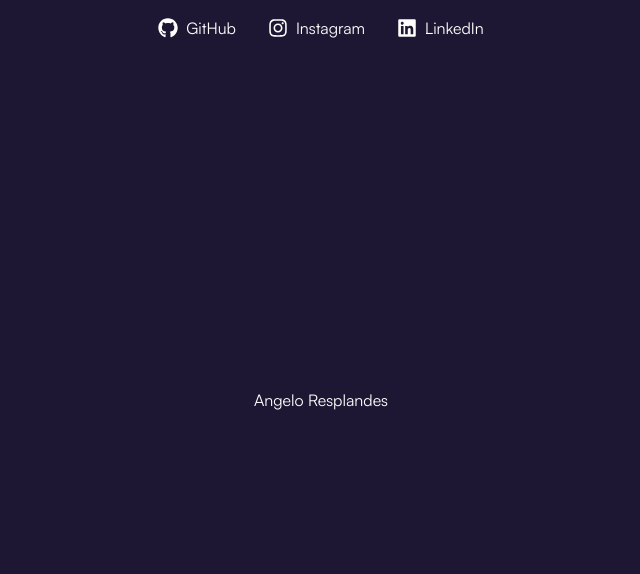
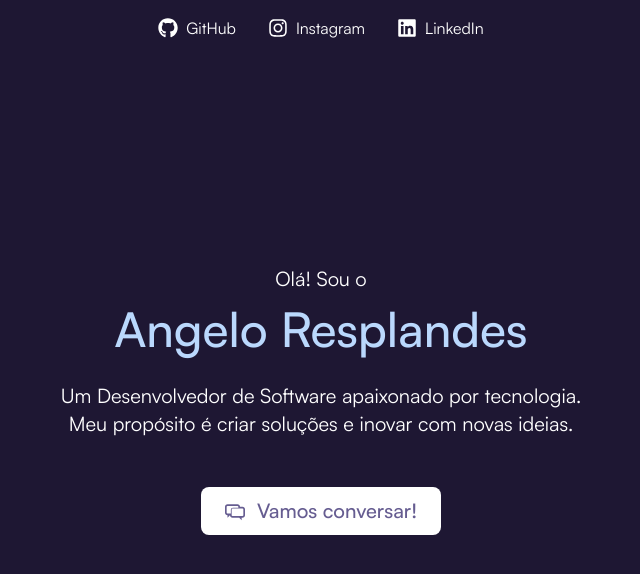
Before and after one commit to AngeloResplandes/portifolio, a React (Vite) app: page / in a window 1280 px wide. Shown: the top 574 px of the page, without its empty margins (319-959 px from the left). Built offline with nearby package versions, Linux system fonts and the light colour scheme.

Commit message:
feat: main.tsx

```diff
--- a/src/components/Main.tsx
+++ b/src/components/Main.tsx
@@ -1,7 +1,34 @@
+import { TiMessages } from "react-icons/ti";
+
 export const Main = () => {
     return (
         <div className="h-screen w-full flex justify-center items-center">
-            <h1>Angelo Resplandes</h1>
+            <div className="h-72 flex flex-col justify-evenly items-center text-center text-xl">
+                <div>
+                    <p className="mb-3">Olá! Sou o</p>
+                    <h1 className="text-5xl font-medium mb-5">
+                        <span className="animate-color-cycle">
+                            Angelo Resplandes
+                        </span>
+                    </h1>
+                </div>
+                <div className="mb-10">
+                    <p>Um Desenvolvedor de Software apaixonado por tecnologia.</p>
+                    <p>Meu propósito é criar soluções e inovar com novas ideias.</p>
+                </div>
+                <a
+                    href=""
+                    target=""
+                    rel="noopener noreferrer"
+                    aria-label="Abrir Formulário"
+                    className={`bg-white text-[#665D91] flex items-center
+                        w-auto h-8 p-6 rounded-lg transition duration-300
+                        ease-in-out hover:bg-[#665D91] hover:text-white
+                        hover:shadow-xl`}>
+                    <TiMessages className="h-5 w-5 mr-3" />
+                    <span className="font-medium">Vamos conversar!</span>
+                </a>
+            </div>
         </div>
     );
 }
--- a/src/css/index.css
+++ b/src/css/index.css
@@ -19,3 +19,40 @@
   -webkit-font-smoothing: antialiased;
   -moz-osx-font-smoothing: grayscale;
 }
+
+
+@keyframes color-cycle {
+  0% {
+    color: #ffffff;
+  }
+
+  20% {
+    color: #665D91;
+  }
+
+  40% {
+    color: #34D399;
+  }
+
+  60% {
+    color: #FCD34D;
+  }
+
+  80% {
+    color: #60A5FA;
+  }
+
+  100% {
+    color: #ffffff;
+  }
+}
+
+.animate-color-cycle {
+  animation: color-cycle 6s linear infinite;
+}
+
+@media (prefers-reduced-motion: reduce) {
+  .animate-color-cycle {
+    animation: none;
+  }
+}
```
